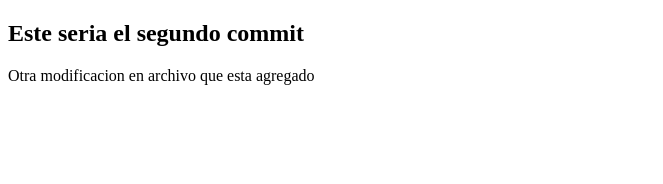
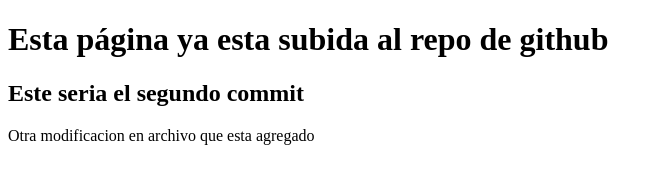
Before and after one commit to ManuelColmenares/coder-36030, a plain HTML site: page index.html in a window 1280 px wide. Shown: the whole page, without its empty margins (0-663 px from the left). Drawn offline with Linux system fonts and the light colour scheme.

Commit message:
Segundo commit con mods de tecto

```diff
--- a/index.html
+++ b/index.html
@@ -7,7 +7,7 @@
     <title>Git</title>
 </head>
 <body>
-
+    <h1>Esta página ya esta subida al repo de github</h1>
     <h2>Este seria el segundo commit</h2>
     <p>Otra modificacion en archivo que esta agregado</p>
 
```
